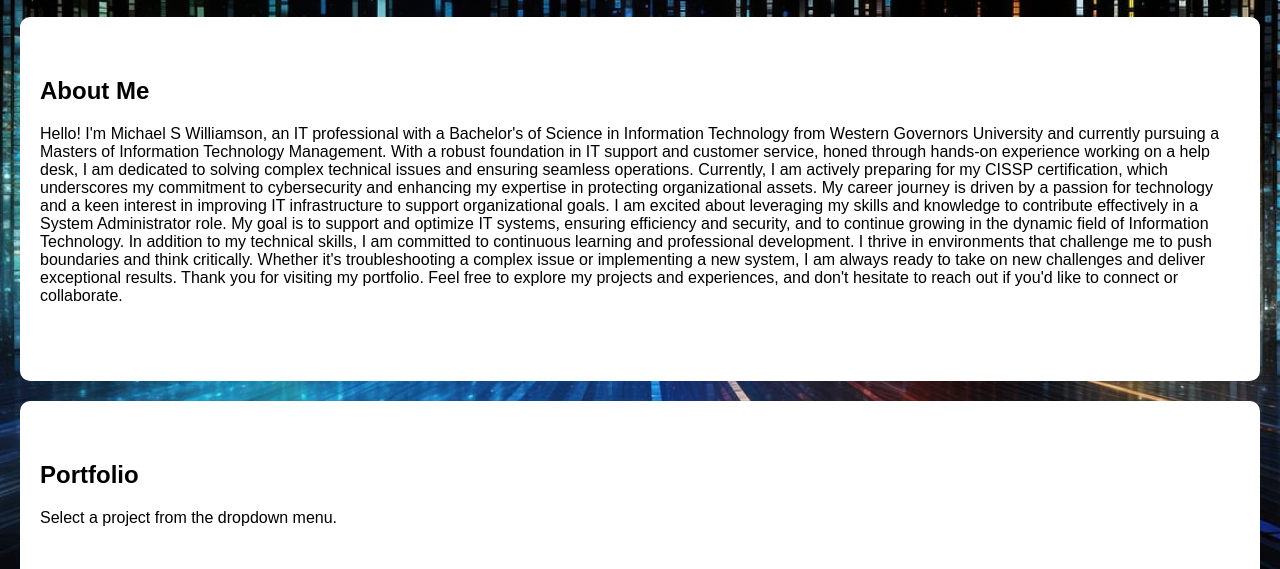
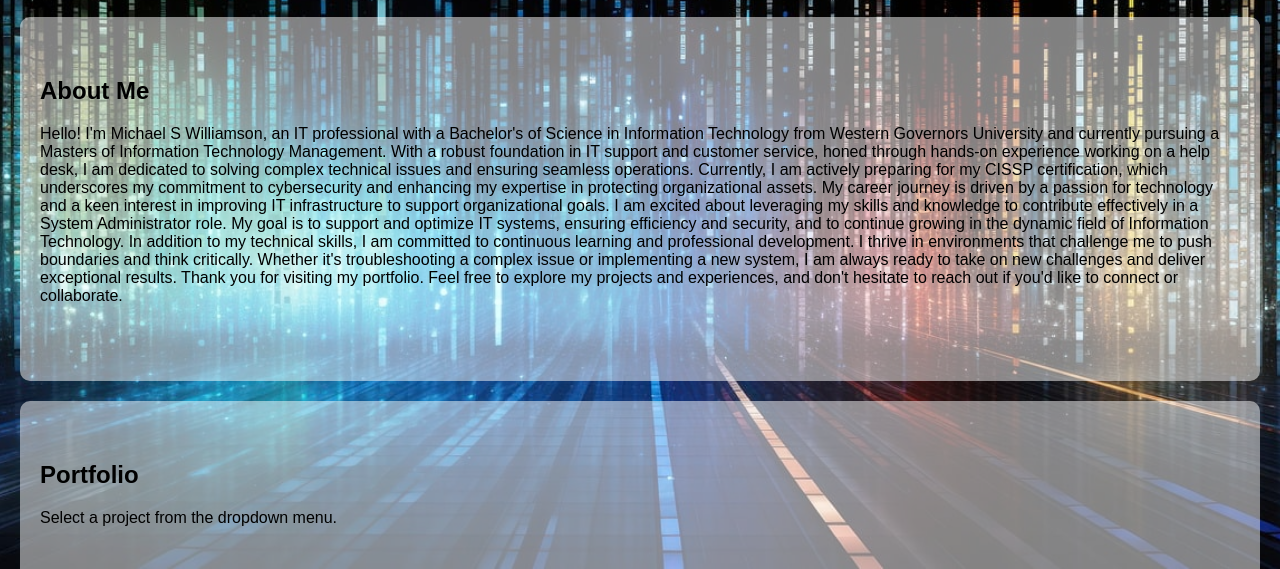
Before and after one commit to williamson-michael-s/micwillexperiments, a plain HTML site: page index.html in a window 1280 px wide. Shown: the part 231-800 px from the top of the page. Drawn offline with Linux system fonts and the light colour scheme.

Commit message:
Update styles.css

```diff
--- a/styles.css
+++ b/styles.css
@@ -67,7 +67,7 @@ nav ul li:hover .dropdown {
 
 section {
     padding: 60px 20px;
-    background: rgba(255, 255, 255, 1.0);
+    background: rgba(255, 255, 255, 0.5);
     margin: 20px;
     border-radius: 10px;
 }
```
